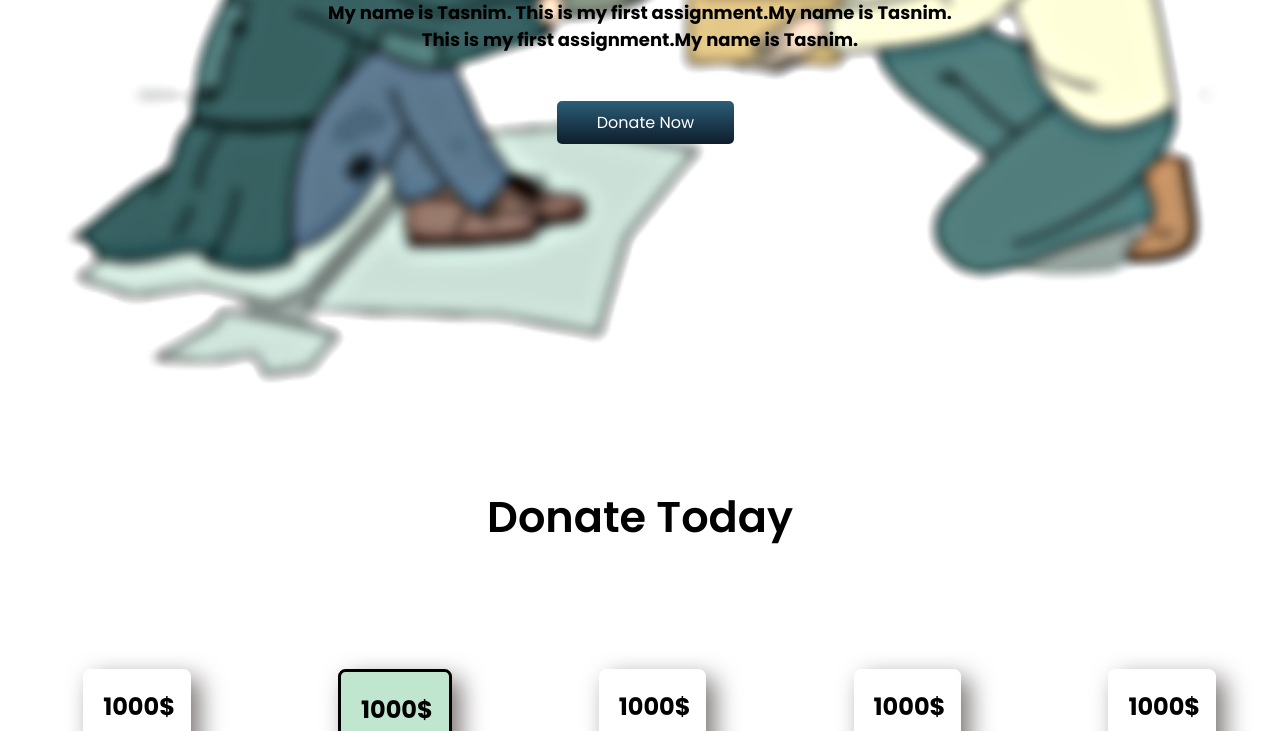
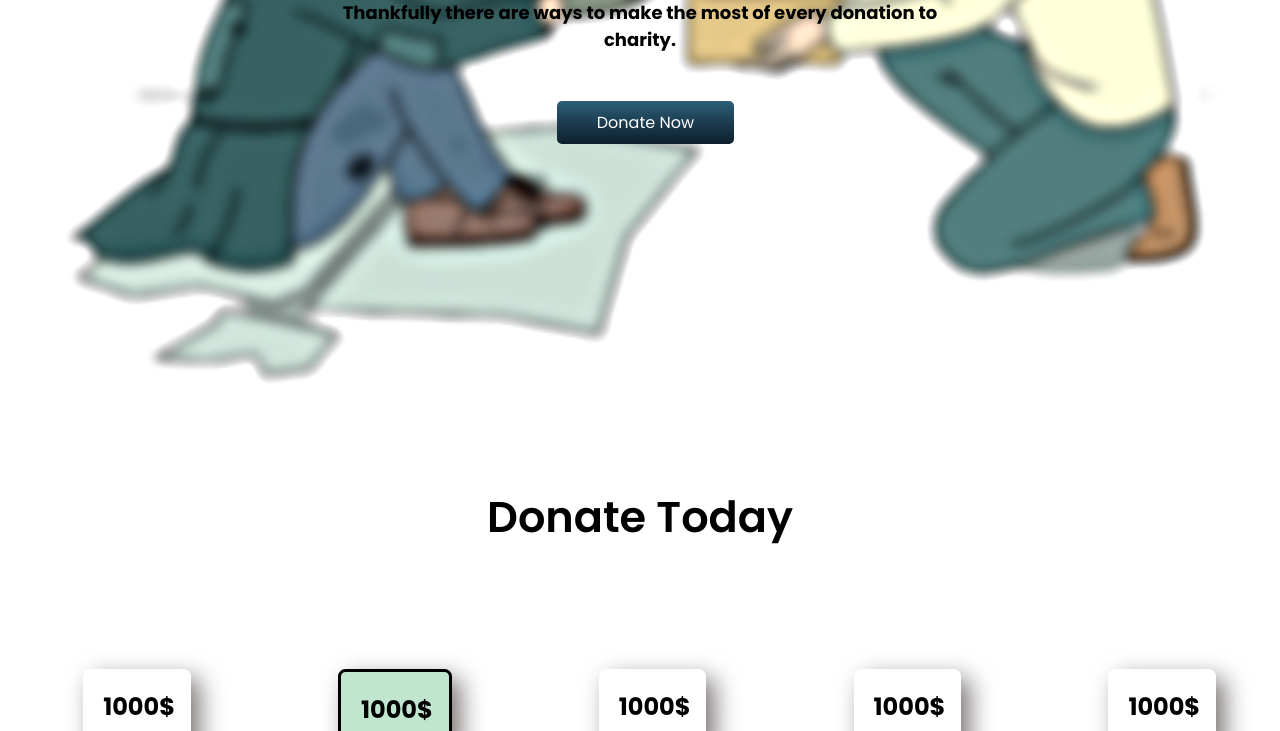
Before and after one commit to TasnimSarwar/assignment-1, a plain HTML site: page index.html in a window 1280 px wide. Shown: the part 369-1100 px from the top of the page. Drawn offline with Linux system fonts and the light colour scheme.

Commit message:
again commit

```diff
--- a/index.html
+++ b/index.html
@@ -15,7 +15,7 @@
     <div class="text">
     <h1 class="head-1">Let's Help Those Who Are</h1>
     <h2 class="head-2">More In Need</h2>
-    <p class="p1">My name is Tasnim. This is my first assignment.My name is Tasnim. This is my first assignment.My name is Tasnim.</p>
+    <p class="p1">Many people are concerned that their donations to charity may be reduced by tax or administrative costs, preventing the full amount from reaching the people or causes they really want to help. Thankfully there are ways to make the most of every donation to charity.</p>
     </div>
     <div class="box">
         <div class="button">
```
